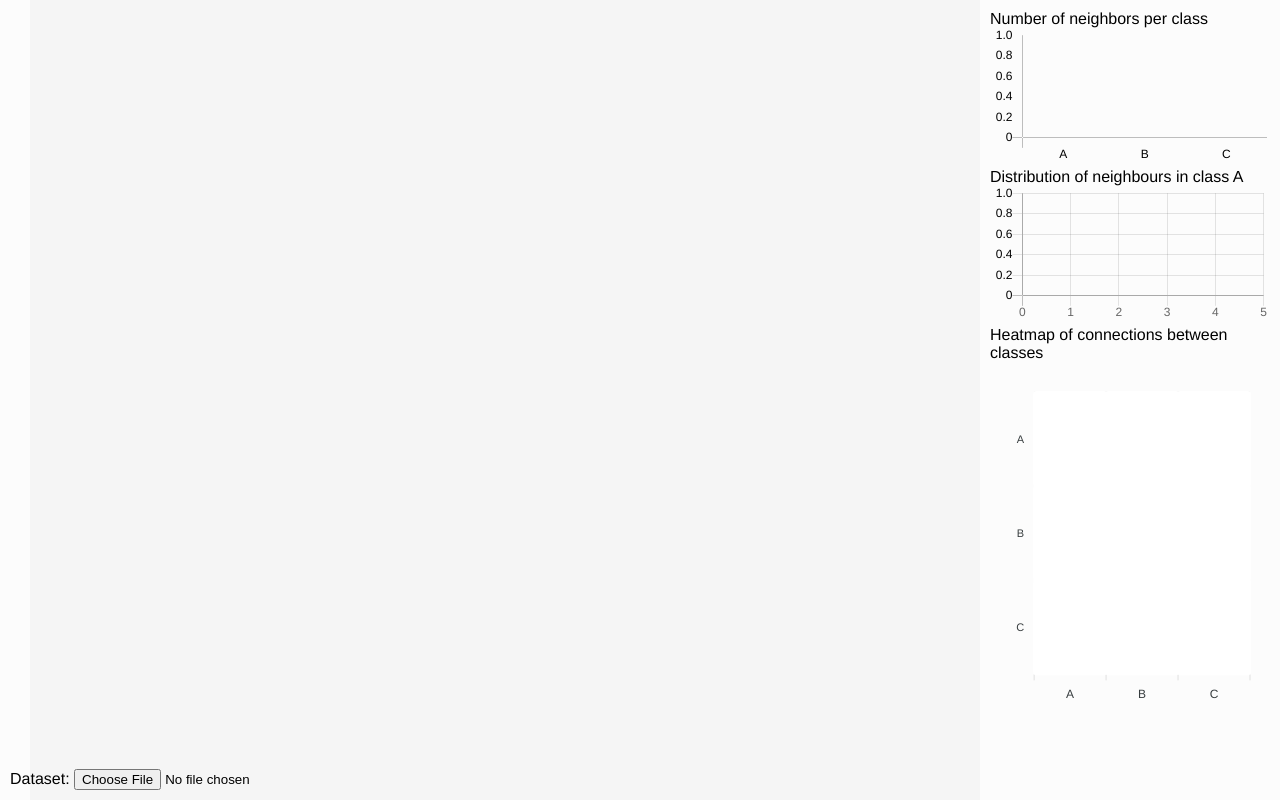
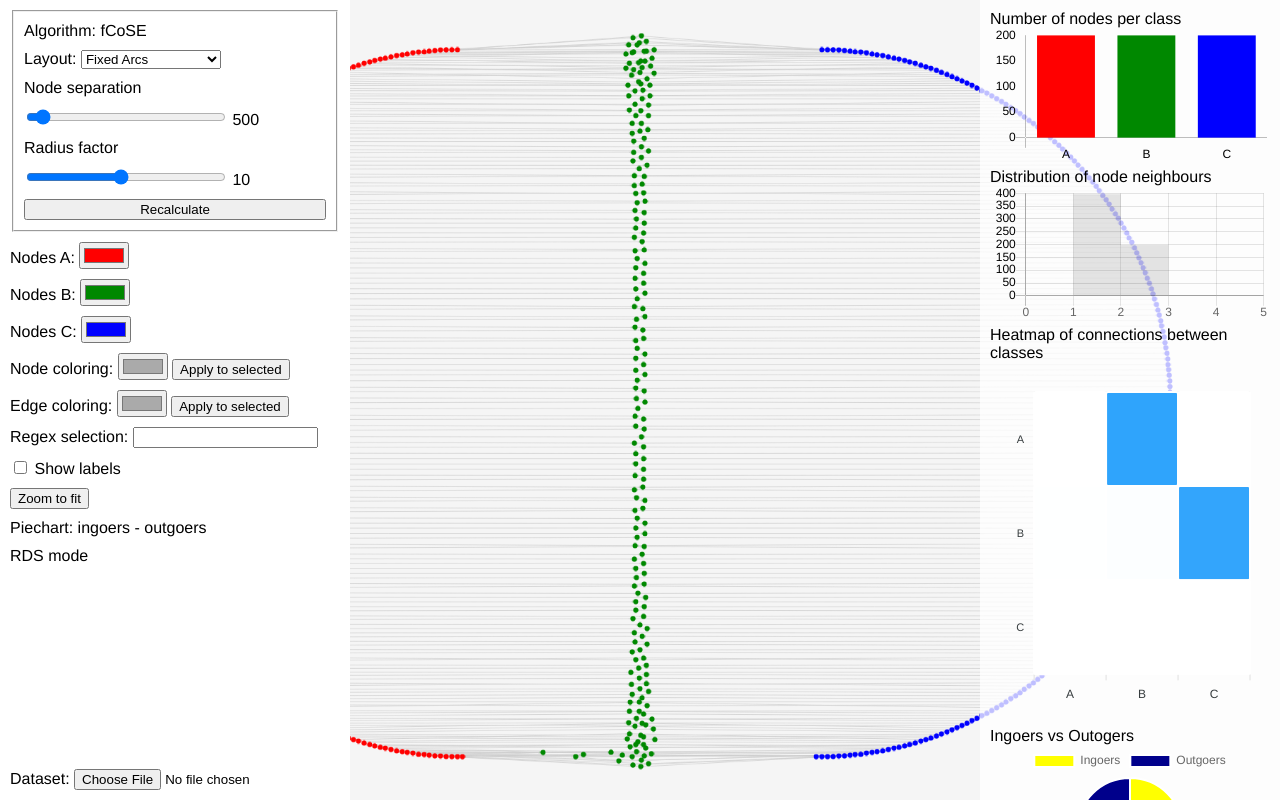
Before and after one commit to plavy/vd, a plain HTML site: page index.html in a window 1280 px wide. Drawn offline with nearby package versions, Linux system fonts and the light colour scheme.

Commit message:
add pie chart, fix heatmap

```diff
--- a/default-dataset.js
+++ b/default-dataset.js
@@ -1,33 +1,14 @@
 N = 200
 
-nodes_A = []
-nodes_B = []
-nodes_C = []
+triplets = []
 
 for(let i = 0; i < N; i++) {
-    nodes_A.push({"data": {"id":"A"+i}, "classes": ['group0']})
-    nodes_B.push({"data": {"id":"B"+i}, "classes": ['group1']})
-    nodes_C.push({"data": {"id":"C"+i}, "classes": ['group2']})
+    triplets.push("A" + i + "," + "B" + i + "," + "C" + i)
 }
 
-edges = []
+triplets.push("A7,B4,B3")
+triplets.push("A9,B6,B8")
+triplets.push("A11,B9,B10")
+triplets.push("A11,B9,A10")
 
-for(let i = 0; i < N; i++) {
-    edges.push({"data": {"id": "0:"+i, "source": "A"+i, "target": "B"+i}})
-    edges.push({"data": {"id": "1:"+i, "source": "B"+i, "target": "C"+i}})
-}
-
-edges.push({"data": {"id": "2:0", "source": "B4", "target": "A7"}})
-edges.push({"data": {"id": "2:1", "source": "B3", "target": "A7"}})
-
-edges.push({"data": {"id": "2:2", "source": "B6", "target": "A9"}})
-edges.push({"data": {"id": "2:3", "source": "B8", "target": "A9"}})
-
-edges.push({"data": {"id": "2:4", "source": "B9", "target": "A11"}})
-edges.push({"data": {"id": "2:5", "source": "B10", "target": "A11"}})
-
-
-const defaultDataset = {
-    "nodes": nodes_A.concat(nodes_B).concat(nodes_C),
-    "edges": edges
-}
+const defaultDataset = triplets;
--- a/index.html
+++ b/index.html
@@ -30,6 +30,9 @@
     <div id="left-panel">
         <div id="left-panel-content">
             <div>
+                <fieldset id="layout-set">
+                    <label>Algorithm: fCoSE</label>
+                    <div>
                         <label for="layout-conf">Layout:</label>
                         <select id="layout-conf">
                             <option value=0>Fixed Arcs</option>
@@ -38,12 +41,20 @@
                             <option value=3>Free</option>
                         </select>
                     </div>
+                    <label for="node-separation">Node separation</label>
                     <div>
-                <label for="node-separation">Node separation</label>
-                <input id="node-separation" type="range" min="0" max="1000" value="500" display="block">
+                        <input id="node-separation" class="slider" type="range" min="0" max="10000" value="500"
+                            oninput="this.nextElementSibling.value = this.value">
+                        <output>500</output>
                     </div>
+                    <label for="radius-factor">Radius factor</label>
                     <div>
+                        <input id="radius-factor" class="slider" type="range" min="1" max="20" value="10"
+                            oninput="this.nextElementSibling.value = this.value">
+                        <output>10</output>
+                    </div>
                     <button id="recalculate" type="button">Recalculate</button>
+                </fieldset>
             </div>
             <div>
                 <label for="nodesA-color">Nodes A:</label>
@@ -68,30 +79,44 @@
                 <button id="apply-edge-color" type="button">Apply to selected</button>
             </div>
             <div>
+                <label for="regex-query">Regex selection:</label>
+                <input type="text" id="regex-query" />
+            </div>
+            <div>
+                <input type="checkbox" id="show-labels" />
+                <label for="show-labels">Show labels</label>
+            </div>
+            <div>
                 <button id="reset-zoom" type="button">Zoom to fit</button>
+            </div>
+            <div>
+                Piechart: ingoers - outgoers
+            </div>
+            <div>
+                RDS mode
             </div>
         </div>
     </div>
 
     <div id="right-panel">
         <div id="right-panel-content">
-            <label for="bar-chart">Number of neighbors per class</label>
+            <label for="bar-chart">Number of nodes per class</label>
             <canvas id="bar-chart"></canvas>
 
-            <label for="histogram" id="histogram-label"></label>
+            <label for="histogram" id="histogram-label">Distribution of node neighbours</label>
             <canvas id="histogram"></canvas>
 
             <label for="heatmap">Heatmap of connections between classes</label>
             <div id="heatmap"></div>
+
+            <label for="pie-chart" id="pie-chart-label">Ingoers vs Outogers</label>
+            <canvas id="pie-chart"></canvas>
         </div>
     </div>
 
     <div id="control-bar">
-
-
-        <label for="dataset-select">Dataset:</label>
-        <input type='file' accept='.csv' onchange='openDataset(event)'>
-
+        <label for="select-dataset">Dataset:</label>
+        <input id="select-dataset" type='file' accept='.csv'>
     </div>
 
     <div id="selection-panel">
@@ -103,9 +128,6 @@
         </div>
         <div id="many-selected">
             <div id="many-selected-number"></div>
-            <div id="many-selected-A"></div>
-            <div id="many-selected-B"></div>
-            <div id="many-selected-C"></div>
         </div>
     </div>
 
@@ -118,13 +140,14 @@
         // Network graph
         var cy = cytoscape({
             container: document.getElementById('cy'),
-            elements: defaultDataset, // from default-dataset.js
+            elements: {},
             style: [
                 {
                     selector: 'node',
                     style: {
-                        shape: 'ellipse',
-                        // label: 'data(id)'
+                        'shape': 'ellipse',
+                        'label': 'data(id)',
+                        'text-opacity': 0,
                     }
                 },
                 {
@@ -159,10 +182,19 @@
             const edges = node.connectedEdges();
             edges.select();
         });
-        // Update selection panel
-        cy.on('select', function (event) {
-            refreshSelectionPanel();
-        })
+        // Update panels on select event
+        // Debounce function
+        function debounce(func) {
+            let timerId;
+            return function () {
+                clearTimeout(timerId);
+                timerId = setTimeout(() => {
+                    func.apply(this, arguments);
+                }, 50);
+            };
+        }
+        cy.on('select', debounce(refreshPanels));
+        cy.on('unselect', debounce(refreshPanels));
 
         // Bar chart
         var bar = new Chart("bar-chart", {
@@ -211,8 +243,7 @@
             if (points.length) {
                 let index = points[0]._index;
                 setSelectedNodes(index);
-                refreshHistogram(index);
-                refreshSelectionPanel();
+                refreshPanels();
             }
         };
 
@@ -295,9 +326,26 @@
                 text: undefined
             },
         };
-
         var heatmap = new ApexCharts(document.querySelector("#heatmap"), options);
         heatmap.render();
+
+        // Pie chart
+        const pie = new Chart("pie-chart", {
+            type: 'pie',
+            data: {
+                labels: ['Ingoers', 'Outgoers'],
+                datasets: [{
+                    data: [0, 0]
+                }]
+            },
+            options: {
+                plugins: {
+                    title: {
+                        display: false
+                    }
+                }
+            }
+        });
 
         function indexToLetter(index) {
             return String.fromCharCode(65 + (index % 26));
@@ -359,9 +407,26 @@
             });
         }
 
+        function setLabels(enabled) {
+            cy.nodes().style({
+                'text-opacity': enabled ? 1 : 0
+            });
+        }
+
+        function setSelectedRegex(query) {
+            unselectAll();
+            if (query) {
+                regex = new RegExp(query);
+                cy.nodes().filter(node => {
+                    const id = node.data('id');
+                    return regex.test(id);
+                }).select();
+            }
+        }
+
         function refreshNetworkGraph() {
             let node_ids = new Set();
-            let counter = 0;
+            let counter = 1;
             let edges = [];
 
             for (line of datasetLines) {
@@ -404,7 +469,7 @@
             }
 
             let layoutConf = document.getElementById("layout-conf").value;
-            let radius = Math.max(total_start, total_end) * 10;
+            let radius = Math.max(total_start, total_end) * document.getElementById("radius-factor").value;
             let separation = radius;
 
             // Add 2 metanodes
@@ -477,10 +542,10 @@
 
         function refreshBarChart() {
             bar.data.labels = [];
+            let nodes = cy.nodes(':selected').length == 0 ? cy.nodes() : cy.nodes(':selected');
             let count = new Array(K);
             for (let i = 0; i < K; i++) {
-                count[i] = 0
-                cy.nodes(".group" + i).forEach((node) => count[i] += node.neighborhood().nodes().length);
+                count[i] = nodes.nodes(".group" + i).length
                 bar.data.labels.push(indexToLetter(i));
             }
             bar.data.datasets = [{
@@ -490,26 +555,31 @@
             bar.update();
         }
 
-        function refreshHistogram(index) {
-            className = ".group" + index;
+        function refreshHistogram() {
+            let nodes = cy.nodes(':selected').length == 0 ? cy.nodes() : cy.nodes(':selected');
             count = [0, 0, 0, 0, 0, 0]
-            cy.nodes(className).forEach((node) => count[node.neighborhood().nodes().length] += 1);
+            nodes.forEach((node) => count[node.neighborhood().nodes().length] += 1);
             hist.data.labels = [0, 1, 2, 3, 4, 5]
             hist.data.datasets = [{
                 data: count
             }]
             hist.update();
-            document.getElementById("histogram-label").innerHTML = "Distribution of neighbours in class " + indexToLetter(index);
         }
 
         function refreshHeatmap() {
+            let edges = cy.edges(':selected').length == 0 ? cy.edges() : cy.edges(':selected');
             let count = new Array(K);
             for (let i = 0; i < K; i++) {
-                count[i] = [];
-                for (let j = 0; j < K; j++) {
-                    count[i].push(cy.nodes(".group" + i).outgoers().targets().map(node => node.classes()).filter(classes => classes[0] == "group" + j).length);
+                count[i] = new Array(K).fill(0);
+            }
+            for (let edge of edges) {
+                let sourceIndex = edge.source().classes()[0].match(/\d+/);
+                let targetIndex = edge.target().classes()[0].match(/\d+/);
+                if (sourceIndex && targetIndex) {
+                    count[sourceIndex][targetIndex] += 1;
                 }
             }
+            console.log(count);
             let series = [];
             for (let i = 0; i < K; i++) {
                 series.push({
@@ -518,6 +588,23 @@
                 });
             }
             heatmap.updateSeries(series);
+        }
+
+        function refreshPieChart() {
+            let nodes = cy.nodes(':selected').length == 0 ? cy.nodes() : cy.nodes(':selected');
+            let count_in = 0;
+            let count_out = 0;
+            nodes.forEach((node) => count_in += node.incomers().length);
+            nodes.forEach((node) => count_out += node.outgoers().length);
+            pie.data.labels = ['Ingoers', 'Outgoers'];
+            pie.data.datasets = [{
+                data: [count_in, count_out],
+                backgroundColor: [
+                    'yellow',
+                    'darkblue',
+                ]
+            }]
+            pie.update();
         }
 
         function refreshSelectionPanel() {
@@ -535,30 +622,32 @@
                 document.getElementById("many-selected").style.display = "block";
 
                 document.getElementById("many-selected-number").innerHTML = nodes.length + " selected nodes";
-                document.getElementById("many-selected-A").innerHTML = "Nodes A: " + nodes.filter(".group0").length;
-                document.getElementById("many-selected-B").innerHTML = "Nodes B: " + nodes.filter(".group1").length;
-                document.getElementById("many-selected-C").innerHTML = "Nodes C: " + nodes.filter(".group2").length;
             } else {
                 document.getElementById("one-selected").style.display = "none";
                 document.getElementById("many-selected").style.display = "none";
             }
         }
 
+        function refreshPanels() {
+            refreshBarChart();
+            refreshHistogram();
+            refreshHeatmap();
+            refreshPieChart();
+            refreshSelectionPanel();
+        }
+
         function refreshGraphs() {
             document.getElementById("loading-screen").style.display = "block";
             setTimeout(function () {
                 refreshNetworkGraph();
-                refreshBarChart();
-                refreshHistogram(0);
-                refreshHeatmap();
-                refreshSelectionPanel();
+                refreshPanels();
 
                 // Colors
                 updateColor(0, document.getElementById("nodesA-color").value);
                 updateColor(1, document.getElementById("nodesB-color").value);
                 updateColor(2, document.getElementById("nodesC-color").value);
-                setTimeout(() => document.getElementById("loading-screen").style.display = "none", 2000);
-            }, 100);
+                setTimeout(() => document.getElementById("loading-screen").style.display = "none", 1000);
+            }, 500);
         }
 
         function updateColor(index, color) {
@@ -570,17 +659,22 @@
         }
 
         // Event listeners
+        document.getElementById("select-dataset").addEventListener('change', (event) => openDataset(event.target.files[0]))
+
+        document.getElementById("recalculate").addEventListener('click', (event) => refreshGraphs());
+
         document.getElementById("nodesA-color").addEventListener('change', (event) => updateColor(0, event.target.value));
         document.getElementById("nodesB-color").addEventListener('change', (event) => updateColor(1, event.target.value));
         document.getElementById("nodesC-color").addEventListener('change', (event) => updateColor(2, event.target.value));
         document.getElementById("reset-zoom").addEventListener('click', zoomToFit);
         document.getElementById("apply-node-color").addEventListener('click', (event) => colorSelectedNodes(document.getElementById("node-color").value));
         document.getElementById("apply-edge-color").addEventListener('click', (event) => colorSelectedEdges(document.getElementById("edge-color").value));
-        document.getElementById("recalculate").addEventListener('click', (event) => refreshGraphs());
-        document.getElementById("cy").addEventListener('click', (event) => refreshSelectionPanel());
+        document.getElementById("regex-query").addEventListener('input', (event) => setSelectedRegex(event.target.value));
+        document.getElementById("show-labels").addEventListener('change', (event) => setLabels(event.target.checked));
+
 
         // Load dataset
-        async function openDataset(event) {
+        async function openDataset(file) {
             var reader = new FileReader();
             reader.onload = function () {
                 let text = reader.result;
@@ -590,10 +684,11 @@
                 }
                 refreshGraphs();
             };
-            reader.readAsText(event.target.files[0]);
+            reader.readAsText(file);
         }
 
-        // Initialze graphs
+        // Initialze the default dataset
+        datasetLines = defaultDataset; // from default-dataset.js
         refreshGraphs();
     </script>
 </body>
--- a/styles.css
+++ b/styles.css
@@ -37,7 +37,7 @@ body {
     background-color: rgba(255, 255, 255, 1);
 }
 
-#left-panel-content {
+#left-panel-content, #layout-set {
     display: flex;
     flex-direction: column;
     padding: 10px;
@@ -120,3 +120,7 @@ body {
     color: white;
     font-size: larger;
 }
+
+.slider {
+    width: 200px;
+}
```
Lines whose indentation alone changed are shown as unchanged.
